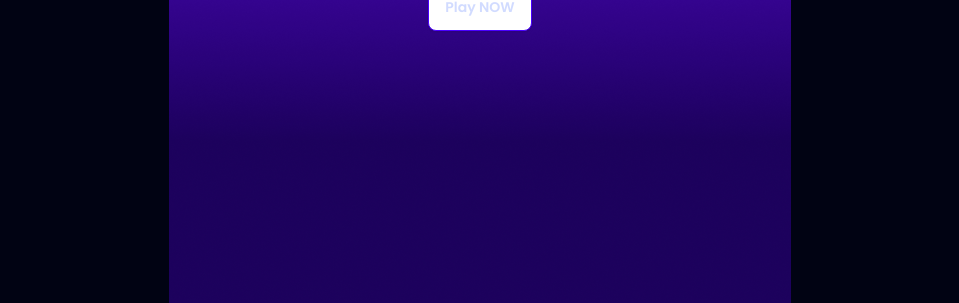
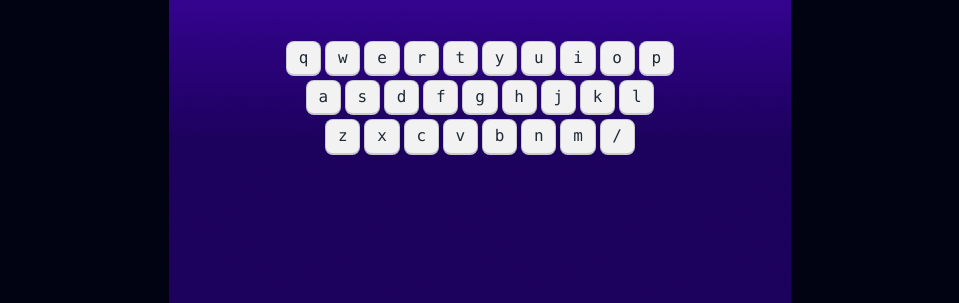
Before and after one commit to azizarrahmanmiju/Clash-pro, a plain HTML site: page index.html in a window 1280 px wide. Shown: the part 497-800 px from the top of the page, without its empty margins (160-1119 px from the left). Drawn offline with nearby package versions, Linux system fonts and the light colour scheme.

Commit message:
Display and keyboard iniali complete

```diff
--- a/index.html
+++ b/index.html
@@ -13,18 +13,58 @@
 
 <body class="min-h-screen bg-[#010313] poppins-font">
 
-    <main>
-        <section
-            class="home flex items-center  justify-center h-screen bg-[url(images/background.png)] bg-no-repeat bg-center text-white">
+    <main class="bg-[url(images/background.png)] bg-no-repeat bg-center h-screen">
+        <!-- home conatainer -->
+        <section class="home flex items-center  justify-center h-screen  text-white hidden">
             <div class="items-center flex flex-col gap-7">
                 <h1 class="text-9xl ">CLASH PRO</h1>
                 <p>Unleash Your Keyboard Kung Fu : Press “Enter” to Play</p>
                 <button class="btn btn-primary bg-white">Play NOW</button>
             </div>
-
-
         </section>
-        <section class="playground"></section>
+        <!-- playgound conatainer -->
+        <section class="playground flex flex-col pt-20 gap-y-10 items-center ">
+            <div
+                class="artboard artboard-horizontal phone-5 border-[20px] border-[#010313cc] bg-[#ffffffcc] rounded-lg">
+                896×414</div>
+            <!-- keyboard start  -->
+            <div>
+                <div class="my-1 flex w-full justify-center gap-1">
+                    <kbd class="kbd">q</kbd>
+                    <kbd class="kbd">w</kbd>
+                    <kbd class="kbd">e</kbd>
+                    <kbd class="kbd">r</kbd>
+                    <kbd class="kbd">t</kbd>
+                    <kbd class="kbd">y</kbd>
+                    <kbd class="kbd">u</kbd>
+                    <kbd class="kbd">i</kbd>
+                    <kbd class="kbd">o</kbd>
+                    <kbd class="kbd">p</kbd>
+                </div>
+                <div class="my-1 flex w-full justify-center gap-1">
+                    <kbd class="kbd">a</kbd>
+                    <kbd class="kbd">s</kbd>
+                    <kbd class="kbd">d</kbd>
+                    <kbd class="kbd">f</kbd>
+                    <kbd class="kbd">g</kbd>
+                    <kbd class="kbd">h</kbd>
+                    <kbd class="kbd">j</kbd>
+                    <kbd class="kbd">k</kbd>
+                    <kbd class="kbd">l</kbd>
+                </div>
+                <div class="my-1 flex w-full justify-center gap-1">
+                    <kbd class="kbd">z</kbd>
+                    <kbd class="kbd">x</kbd>
+                    <kbd class="kbd">c</kbd>
+                    <kbd class="kbd">v</kbd>
+                    <kbd class="kbd">b</kbd>
+                    <kbd class="kbd">n</kbd>
+                    <kbd class="kbd">m</kbd>
+                    <kbd class="kbd">/</kbd>
+                </div>
+            </div>
+            <!-- keyboard end -->
+        </section>
         <section class="Score"></section>
     </main>
 </body>
```
